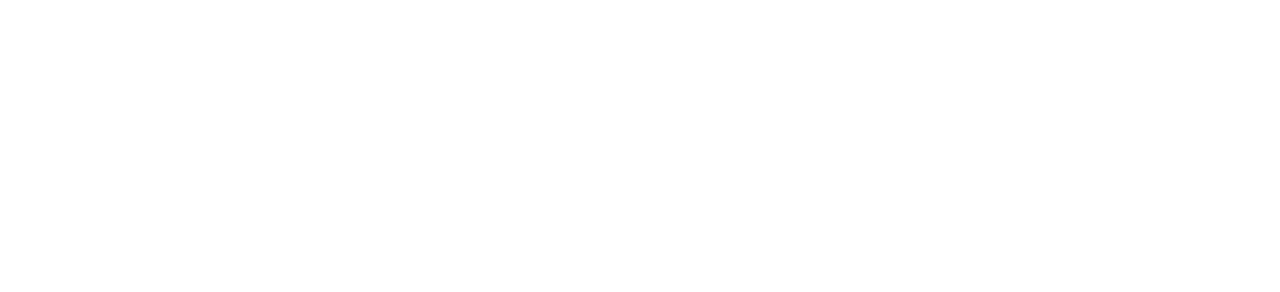
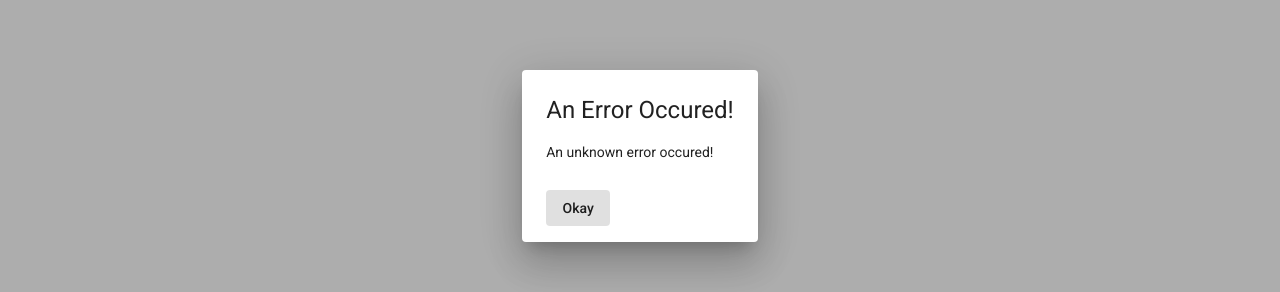
Before and after one commit to emirhansoylu/Angular-Blog, an Angular app: page / in a window 1280 px wide. Shown: the part 244-536 px from the top of the page. Built offline with nearby package versions, Linux system fonts and the light colour scheme; no server answers.

Commit message:
Lecture 125

```diff
--- a/src/app/app.module.ts
+++ b/src/app/app.module.ts
@@ -18,10 +18,13 @@
 import { MatFormFieldModule } from '@angular/material/form-field';
 import { MatProgressSpinnerModule } from '@angular/material/progress-spinner';
 import { MatPaginatorModule } from '@angular/material/paginator';
+import { MatDialogModule } from '@angular/material/dialog';
+
 import { LoginComponent } from './auth/login/login.component';
 import { SignupComponent } from './auth/signup/signup.component';
 import { AuthInterceptor } from './auth/auth-interceptor';
 import { ErrorInterceptor } from './error-interceptor';
+import { ErrorComponent } from './error/error.component';
 
 @NgModule({
   declarations: [
@@ -31,6 +34,7 @@
     PostListComponent,
     LoginComponent,
     SignupComponent,
+    ErrorComponent,
   ],
   imports: [
     ReactiveFormsModule,
@@ -47,6 +51,7 @@
     MatFormFieldModule,
     MatProgressSpinnerModule,
     MatPaginatorModule,
+    MatDialogModule,
   ],
   providers: [
     {
@@ -61,5 +66,6 @@
     },
   ],
   bootstrap: [AppComponent],
+  entryComponents: [ErrorComponent],
 })
 export class AppModule {}
--- a/src/app/error-interceptor.ts
+++ b/src/app/error-interceptor.ts
@@ -1,22 +1,27 @@
 import {
   HttpErrorResponse,
-  HttpEvent,
   HttpHandler,
   HttpInterceptor,
   HttpRequest,
 } from '@angular/common/http';
+import { Injectable } from '@angular/core';
+import { MatDialog } from '@angular/material/dialog';
 import { throwError } from 'rxjs';
 import { catchError } from 'rxjs/operators';
+import { ErrorComponent } from './error/error.component';
 
+@Injectable()
 export class ErrorInterceptor implements HttpInterceptor {
-  intercept(
-    req: HttpRequest<any>,
-    next: HttpHandler
-  ){
+  constructor(private dialog: MatDialog) {}
+
+  intercept(req: HttpRequest<any>, next: HttpHandler) {
     return next.handle(req).pipe(
       catchError((error: HttpErrorResponse) => {
-        console.log(error);
-        alert(error.error.message);
+        let errorMessage = 'An unknown error occured!';
+        if (error.error.message) {
+          errorMessage = error.error.message;
+        }
+        this.dialog.open(ErrorComponent, { data: { message: errorMessage } });
         return throwError(error);
       })
     );
--- /dev/null
+++ b/src/app/error/error.component.html
@@ -0,0 +1,7 @@
+<h1 mat-dialog-title>An Error Occured!</h1>
+<div mat-dialog-content>
+  <p class="mat-body-1">{{ data.message }}</p>
+</div>
+<div mat-dialog-actions>
+  <button mat-button mat-dialog-close>Okay</button>
+</div>
--- /dev/null
+++ b/src/app/error/error.component.ts
@@ -0,0 +1,10 @@
+import { Component, Inject } from '@angular/core';
+import { MAT_DIALOG_DATA } from '@angular/material/dialog';
+
+@Component({
+  templateUrl: './error.component.html',
+})
+export class ErrorComponent {
+  message = 'An unknown error occured!';
+  constructor(@Inject(MAT_DIALOG_DATA) public data: { message: string }) {}
+}
```
